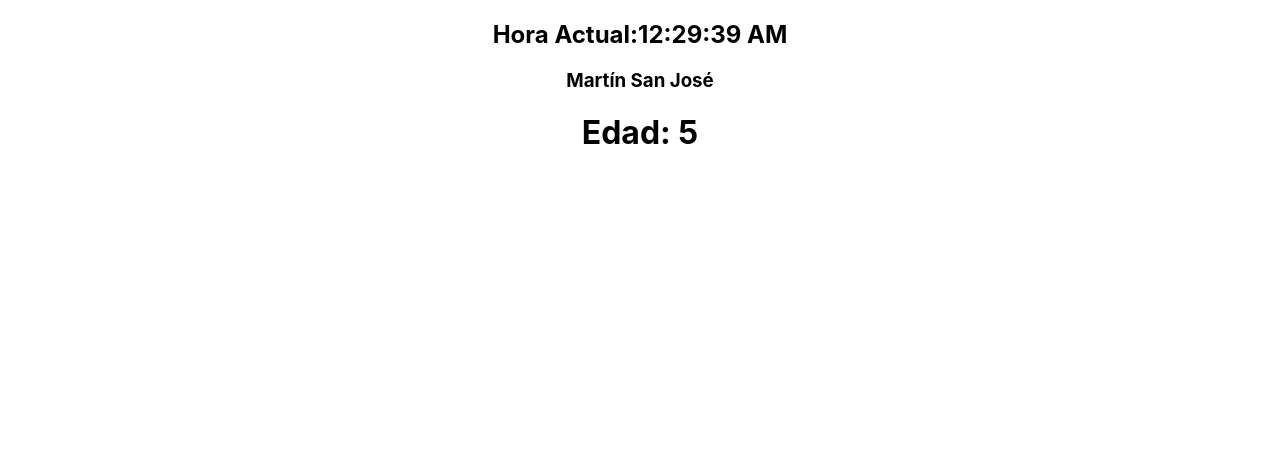
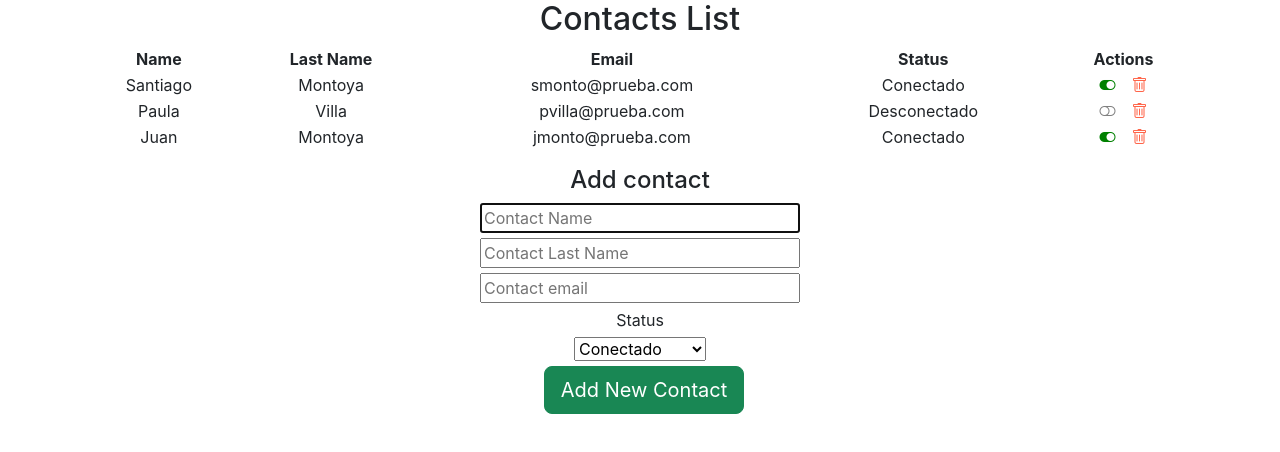
Before and after one commit to SantiMonto/React-openBootcamp, a React (Create React App) app in the folder my-app/: page / in a window 1280 px wide. Shown: the top 452 px of the page. Built offline with nearby package versions, Linux system fonts and the light colour scheme; the HTML template or start-up script is replaced by a standard one.

Commit message:
ejercicio lista de contactos OK

```diff
--- a/my-app/package.json
+++ b/my-app/package.json
@@ -6,6 +6,8 @@
     "@testing-library/jest-dom": "^5.16.5",
     "@testing-library/react": "^13.4.0",
     "@testing-library/user-event": "^13.5.0",
+    "bootstrap": "^5.2.3",
+    "bootstrap-icons": "^1.10.3",
     "react": "^18.2.0",
     "react-dom": "^18.2.0",
     "react-scripts": "5.0.1",
--- a/my-app/src/App.js
+++ b/my-app/src/App.js
@@ -1,16 +1,15 @@
 import './App.css';
-import Info from './components/Info';
-// import ComponenteB from "./components/ComponenteB"
-// import { Contacto } from './components/Contacto.class';
+// import Info from './components/Info';
+import ContactList from './components/ContactList';
 
 function App() {
-
-  // const contacto = new Contacto("Santiago","Montoya","smonto@prueba.com",false);
+  const addContact = () =>{
+  }
 
   return (
     <div className="App">
-      {/* <ComponenteB contacto={contacto}/> */}
-      <Info />
+      <ContactList add={addContact} />
+      {/* <Info /> */}
     </div>
   );
 }
--- a/my-app/src/components/ComponenteB.jsx
+++ b/my-app/src/components/ComponenteB.jsx
@@ -2,19 +2,33 @@ import React from "react";
 import PropTypes from "prop-types";
 import { Contacto } from "./Contacto.class";
 
-const ComponenteB = ({ contacto }) => {
+const ComponenteB = ({ contacto, key, remove, modify }) => {
+
+  const modifyOneStatus = ()=>{
+    if(contacto.conectado){
+        return (<i onClick={() => modify(contacto)} className='bi-toggle-on contact-action' style={{color: 'green'}}></i>)
+    }else{
+        return (<i onClick={() => modify(contacto)} className='bi-toggle-off contact-action' style={{color: 'grey'}}></i>)
+    }
+}
+
   return (
-    <div>
-      <h1>Este es un contacto</h1>
-      <h3>Nombre: {contacto.nombre}</h3>
-      <h3>Apellido: {contacto.apellido}</h3>
-      <h3>Email: {contacto.email}</h3>
-      <h3>{contacto.conectado ? "Contacto En Línea" : "Contacto No Disponible"}</h3>
-    </div>
+    <>
+      <tbody key={key}>
+        <td>{contacto.nombre}</td>
+        <td>{contacto.apellido}</td>
+        <td>{contacto.email}</td>
+        <td>{contacto.conectado ? "Conectado" : "Desconectado"}</td>
+        <td>
+          {modifyOneStatus()}
+          <i className="bi bi-trash"style={{color: 'tomato'}} onClick={() => remove(contacto)}></i>
+        </td>
+      </tbody>
+    </>
   );
 };
 
 ComponenteB.propTypes = {
-  contacto: PropTypes.objectOf(Contacto)
+  contacto: PropTypes.objectOf(Contacto),
 };
 export default ComponenteB;
--- /dev/null
+++ b/my-app/src/components/ContactList.jsx
@@ -0,0 +1,70 @@
+import React, { useState } from "react";
+import { Contacto } from "./Contacto.class";
+import "../css/ComponenteB.css";
+import ComponenteB from "./ComponenteB";
+import ContactForm from "./forms/ContactForm";
+
+const ContactList = () => {
+  const contact1 = new Contacto(
+    "Santiago",
+    "Montoya",
+    "smonto@prueba.com",
+    true
+  );
+  const contact2 = new Contacto("Paula", "Villa", "pvilla@prueba.com", false);
+  const contact3 = new Contacto("Juan", "Montoya", "jmonto@prueba.com", true);
+  const defaultList = [contact1, contact2, contact3];
+  const [contacts, setContacts] = useState(defaultList);
+
+  const addContact = (contact) => {
+    const tempContacts = [...contacts];
+    tempContacts.push(contact);
+    setContacts(tempContacts);
+  };
+
+  function modifyStatus(contact) {
+    const index = contacts.indexOf(contact);
+    const tempContacts = [...contacts];
+    tempContacts[index].conectado = !tempContacts[index].conectado;
+    setContacts(tempContacts);
+  }
+  const deleteContact = (contact) => {
+    const index = contacts.indexOf(contact);
+    const tempContacts = [...contacts];
+    tempContacts.splice(index, 1);
+    setContacts(tempContacts);
+  };
+
+  const length = contacts.length;
+  return (
+    <>
+      <h2>Contacts List</h2>
+      <div className="container">
+        <table className="table">
+          <thead>
+            <th scope="col">Name</th>
+            <th scope="col">Last Name</th>
+            <th scope="col">Email</th>
+            <th scope="col">Status</th>
+            <th scope="col">Actions</th>
+          </thead>
+          {contacts.map((contact, index) => {
+            return (
+              <ComponenteB
+                contacto={contact}
+                key={index}
+                remove={deleteContact}
+                modify={modifyStatus}
+              />
+            );
+          })}
+        </table>
+      </div>
+      <div>
+        <ContactForm add={addContact} length={length} />
+      </div>
+    </>
+  );
+};
+
+export default ContactList;
--- a/my-app/src/components/Contacto.class.js
+++ b/my-app/src/components/Contacto.class.js
@@ -2,7 +2,7 @@ export class Contacto {
     nombre="";
     apellido="";
     email="";
-    conectado=Boolean;
+    conectado=false;
 
     constructor(nombre, apellido, email, conectado){
         this.nombre = nombre;
--- /dev/null
+++ b/my-app/src/components/forms/ContactForm.jsx
@@ -0,0 +1,72 @@
+import React, { useRef } from "react";
+import { Contacto } from "../Contacto.class";
+import PropTypes from "prop-types";
+import "../../css/ContactForm.css"
+
+const ContactForm = ({ add, length }) => {
+  const nameRef = useRef("");
+  const lastNameRef = useRef("");
+  const emailRef = useRef("");
+  const availableRef = useRef("Desconectado");
+
+  const addContact = (e) => {
+    e.preventDefault();
+    const newContact = new Contacto(
+      nameRef.current.value,
+      lastNameRef.current.value,
+      emailRef.current.value,
+      availableRef.current.value
+    );
+
+    add(newContact);
+  };
+  return (
+    <>
+    <h4>Add contact</h4>
+      <form
+        onSubmit={addContact}
+      >
+        <div className="form">
+          <input
+            ref={nameRef}
+            id="name"
+            type="text"
+            className="input-form"
+            required
+            autoFocus
+            placeholder="Contact Name"
+          />
+          <input
+            ref={lastNameRef}
+            id="last-name"
+            type="text"
+            className="input-form"
+            required
+            placeholder="Contact Last Name"
+          />
+          <input
+            ref={emailRef}
+            id="email"
+            type="email"
+            className="input-form"
+            required
+            placeholder="Contact email"
+          />
+          <label for="select">Status</label>
+          <select id="select">
+            <option value={true}>Conectado</option>
+            <option value={false}>Desconectado</option>
+          </select>
+          <button type='submit' className='btn btn-success btn-lg ms-2'>
+          {length > 0 ? 'Add New Contact' : 'Create your First Contact'}
+          </button>
+        </div>
+      </form>
+    </>
+  );
+};
+
+ContactForm.protoType = {
+  add: PropTypes.func.isRequired,
+};
+export default ContactForm;
--- /dev/null
+++ b/my-app/src/css/ComponenteB.css
@@ -0,0 +1,8 @@
+.container{
+    display: flex;
+    justify-content: center;
+}
+
+.bi-trash, .contact-action{
+    cursor: pointer;
+}
--- /dev/null
+++ b/my-app/src/css/ContactForm.css
@@ -0,0 +1,10 @@
+.form{
+    display: flex;
+    flex-direction: column;
+    align-items: center;
+    gap: 5px;
+}
+
+.input-form{
+    width: 20rem;
+}
--- a/my-app/src/index.js
+++ b/my-app/src/index.js
@@ -1,5 +1,7 @@
 import React from 'react';
 import ReactDOM from 'react-dom/client';
+import 'bootstrap/dist/css/bootstrap.css';
+import 'bootstrap-icons/font/bootstrap-icons.css';
 import './index.css';
 import App from './App';
 import reportWebVitals from './reportWebVitals';
```
Also changed, not shown: 1 other file (tests, documents, lock files or other folders).
